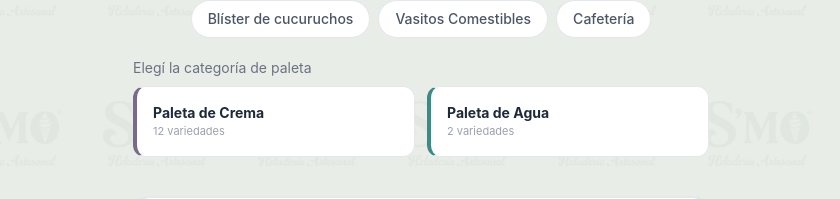
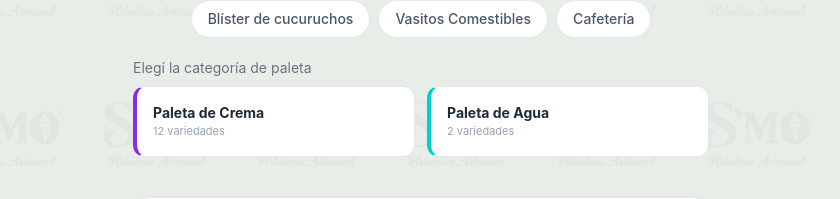
Before and after one commit to FernandoSantos-7/heladeria-smo-v2, a React (Vite) app: page / in a window 1280 px wide. Both pictures are taken after a click on the button "Paletas". Shown: the part 538-737 px from the top of the page, without its empty margins (219-1059 px from the left). Built offline with nearby package versions, Linux system fonts and the light colour scheme.

Commit message:
Agregado diseño de iluminacion neon unico sin repetir colores en postres

```diff
--- a/src/components/paletas/SeccionPaletas.jsx
+++ b/src/components/paletas/SeccionPaletas.jsx
@@ -4,16 +4,28 @@
 import { paletas } from "../../data/paletas";
 import { PRECIO_PALETA } from "../../constants/config";
 
-
 const categorias = [...new Set(paletas.map((p) => p.categoria))];
 
+// Colores vibrantes y efecto luminoso para las paletas y sus modales
 const CATEGORIA_COLOR = {
-  Crema: "border-l-[#7a6a8a]",
-  Agua: "border-l-[#3b8a86]",
+  Crema: {
+    borde: "border-l-[#8A2BE2]", // Violeta eléctrico/fluo
+    hover: "hover:border-[#8A2BE2] hover:bg-[#8A2BE2]/10 hover:shadow-[0_0_20px_rgba(138,43,226,0.4)]",
+    hoverItem: "hover:border-[#8A2BE2] hover:bg-[#8A2BE2]/10",
+  },
+  Agua: {
+    borde: "border-l-[#00CED1]", // Turquesa/celeste fluo fresco
+    hover: "hover:border-[#00CED1] hover:bg-[#00CED1]/10 hover:shadow-[0_0_20px_rgba(0,206,209,0.4)]",
+    hoverItem: "hover:border-[#00CED1] hover:bg-[#00CED1]/10",
+  },
 };
 
 export default function SeccionPaletas({ onAgregarAlCarrito }) {
   const [categoriaAbierta, setCategoriaAbierta] = useState(null);
+
+  const estiloActual = CATEGORIA_COLOR[categoriaAbierta] || {
+    hoverItem: "hover:border-gray-400 hover:bg-gray-50",
+  };
 
   return (
     <section className="mb-6">
@@ -21,13 +33,16 @@
 
       <div className="grid grid-cols-2 gap-3">
         {categorias.map((cat) => {
-          const colorBorde = CATEGORIA_COLOR[cat] ?? "border-l-gray-300";
+          const configCat = CATEGORIA_COLOR[cat] || {};
+          const colorBorde = configCat.borde || "border-l-gray-300";
+          const hoverEfecto = configCat.hover || "hover:border-gray-400";
           const cantidad = paletas.filter((p) => p.categoria === cat).length;
+
           return (
             <button
               key={cat}
               onClick={() => setCategoriaAbierta(cat)}
-              className={`bg-white border border-gray-200 border-l-4 ${colorBorde} text-left p-4 rounded-xl transition hover:shadow-md`}
+              className={`bg-white border border-gray-200 border-l-4 ${colorBorde} text-left p-4 rounded-xl transition ${hoverEfecto} hover:shadow-md`}
             >
               <p className="font-bold text-sm text-gray-800">Paleta de {cat}</p>
               <p className="text-[11px] text-gray-400">{cantidad} variedades</p>
@@ -50,7 +65,7 @@
               <button
                 onClick={() => setCategoriaAbierta(null)}
                 aria-label="Cerrar"
-                className="text-gray-400"
+                className="text-gray-400 hover:text-gray-600 transition"
               >
                 <X size={20} />
               </button>
@@ -62,7 +77,7 @@
                 .map((p) => (
                   <div
                     key={p.id}
-                    className="w-full text-left p-3 rounded-lg border border-gray-200 flex justify-between items-start gap-2"
+                    className={`w-full text-left p-3 rounded-lg border border-gray-200 flex justify-between items-start gap-2 transition ${estiloActual.hoverItem}`}
                   >
                     <div>
                       <p className="font-bold text-sm text-gray-800">{p.nombre}</p>
@@ -79,10 +94,9 @@
                           nombre: p.nombre,
                           precio: PRECIO_PALETA,
                         });
-
                         setCategoriaAbierta(null);
                       }}
-                      className="shrink-0 bg-[#4a5d4a] text-white rounded-full p-2"
+                      className="shrink-0 bg-[#4a5d4a] text-white rounded-full p-2 hover:bg-[#3b4d3b] transition shadow-sm"
                       aria-label={`Agregar ${p.nombre}`}
                     >
                       <Plus size={16} />
--- a/src/components/postres/SeccionPostres.jsx
+++ b/src/components/postres/SeccionPostres.jsx
@@ -5,6 +5,30 @@
 import { PRECIO_POSTRE } from "../../constants/config";
 
 const categorias = [...new Set(postres.map((p) => p.categoria))];
+
+// Colores únicos y exclusivos para cada categoría de postres (¡sin repetir y sin rojo!)
+const POSTRE_COLORS = {
+  Alfajores: {
+    borde: "border-l-[#E3A008]", // Amarillo Oro brillante
+    hover: "hover:border-[#E3A008] hover:bg-[#E3A008]/10 hover:shadow-[0_0_20px_rgba(227,160,8,0.4)]",
+    hoverItem: "hover:border-[#E3A008] hover:bg-[#E3A008]/10",
+  },
+  Helixir: {
+    borde: "border-l-[#10B981]", // Verde Esmeralda brillante
+    hover: "hover:border-[#10B981] hover:bg-[#10B981]/10 hover:shadow-[0_0_20px_rgba(16,185,129,0.4)]",
+    hoverItem: "hover:border-[#10B981] hover:bg-[#10B981]/10",
+  },
+  Cubanitos: {
+    borde: "border-l-[#9333EA]", // Violeta profundo brillante
+    hover: "hover:border-[#9333EA] hover:bg-[#9333EA]/10 hover:shadow-[0_0_20px_rgba(147,51,234,0.4)]",
+    hoverItem: "hover:border-[#9333EA] hover:bg-[#9333EA]/10",
+  },
+  default: {
+    borde: "border-l-[#6366F1]", // Índigo brillante por defecto
+    hover: "hover:border-[#6366F1] hover:bg-[#6366F1]/10 hover:shadow-[0_0_20px_rgba(99,102,241,0.4)]",
+    hoverItem: "hover:border-[#6366F1] hover:bg-[#6366F1]/10",
+  }
+};
 
 export default function SeccionPostres({ onAgregarAlCarrito }) {
   const [categoriaAbierta, setCategoriaAbierta] = useState(null);
@@ -18,12 +42,14 @@
 
       <div className="grid grid-cols-2 gap-3">
         {categorias.map((cat) => {
+          const configCat = POSTRE_COLORS[cat] || POSTRE_COLORS.default;
           const cantidad = postres.filter((p) => p.categoria === cat).length;
+
           return (
             <button
               key={cat}
               onClick={() => setCategoriaAbierta(cat)}
-              className="bg-white border border-gray-200 border-l-4 border-l-[#6b4226] text-left p-4 rounded-xl transition hover:shadow-md"
+              className={`bg-white border border-gray-200 border-l-4 ${configCat.borde} text-left p-4 rounded-xl transition ${configCat.hover} hover:shadow-md`}
             >
               <p className="font-bold text-sm text-gray-800">{cat}</p>
               <p className="text-[11px] text-gray-400">{cantidad} variedades</p>
@@ -33,6 +59,9 @@
       </div>
 
       {categoriaAbierta && (
+        (() => {
+          const estiloActual = POSTRE_COLORS[categoriaAbierta] || POSTRE_COLORS.default;
+          return (
             <div
               className="fixed inset-0 bg-black/40 flex items-center justify-center p-4 z-50"
               onClick={() => setCategoriaAbierta(null)}
@@ -46,7 +75,7 @@
                   <button
                     onClick={() => setCategoriaAbierta(null)}
                     aria-label="Cerrar"
-                className="text-gray-400"
+                    className="text-gray-400 hover:text-gray-600 transition"
                   >
                     <X size={20} />
                   </button>
@@ -58,14 +87,14 @@
                     .map((p) => (
                       <div
                         key={p.id}
-                    className="w-full text-left p-3 rounded-lg border border-gray-200 flex justify-between items-start gap-2"
+                        className={`w-full text-left p-3 rounded-lg border border-gray-200 flex justify-between items-start gap-2 transition ${estiloActual.hoverItem}`}
                       >
                         <div>
                           <p className="font-bold text-sm text-gray-800">{p.nombre}</p>
                           <p className="text-xs text-gray-500">{p.descripcion}</p>
-                      <p className="text-xs text-gray-400 mt-1">${PRECIO_POSTRE.toLocaleString("es-AR")}
+                          <p className="text-xs text-gray-400 mt-1">
+                            ${PRECIO_POSTRE.toLocaleString("es-AR")}
                           </p>
-
                         </div>
                         <button
                           onClick={() => {
@@ -75,10 +104,9 @@
                               nombre: p.nombre,
                               precio: PRECIO_POSTRE,
                             });
-
                             setCategoriaAbierta(null);
                           }}
-                      className="shrink-0 bg-[#f4a5d4] text-white rounded-full p-2"
+                          className="shrink-0 bg-[#4a5d4a] text-white rounded-full p-2 hover:bg-[#3b4d3b] transition shadow-sm"
                           aria-label={`Agregar ${p.nombre}`}
                         >
                           <Plus size={16} />
@@ -88,6 +116,8 @@
                 </div>
               </div>
             </div>
+          );
+        })()
       )}
     </section>
   );
--- a/src/components/tortas/SeccionTortas.jsx
+++ b/src/components/tortas/SeccionTortas.jsx
@@ -5,6 +5,26 @@
 import { PRECIO_TORTA } from "../../constants/config";
 
 const categorias = [...new Set(tortas.map((t) => t.categoria))];
+
+// Colores únicos y exclusivos para cada tamaño/categoría de torta (¡sin repetir con paletas!)
+const TRAY_COLORS = {
+  Chica: {
+    borde: "border-l-[#FF4500]", // Naranja fuego brillante
+    hover: "hover:border-[#FF4500] hover:bg-[#FF4500]/10 hover:shadow-[0_0_20px_rgba(255,69,0,0.4)]",
+    hoverItem: "hover:border-[#FF4500] hover:bg-[#FF4500]/10",
+  },
+  Grande: {
+    borde: "border-l-[#32CD32]", // Verde lima eléctrico brillante
+    hover: "hover:border-[#32CD32] hover:bg-[#32CD32]/10 hover:shadow-[0_0_20px_rgba(50,205,50,0.4)]",
+    hoverItem: "hover:border-[#32CD32] hover:bg-[#32CD32]/10",
+  },
+  // Por si hay alguna otra categoría extra:
+  default: {
+    borde: "border-l-[#FF1493]", // Fucsia brillante por las dudas
+    hover: "hover:border-[#FF1493] hover:bg-[#FF1493]/10 hover:shadow-[0_0_20px_rgba(255,20,147,0.4)]",
+    hoverItem: "hover:border-[#FF1493] hover:bg-[#FF1493]/10",
+  }
+};
 
 export default function SeccionTortas({ onAgregarAlCarrito }) {
   const [categoriaAbierta, setCategoriaAbierta] = useState(null);
@@ -15,12 +35,14 @@
 
       <div className="grid grid-cols-2 gap-3">
         {categorias.map((cat) => {
+          const configCat = TRAY_COLORS[cat] || TRAY_COLORS.default;
           const cantidad = tortas.filter((t) => t.categoria === cat).length;
+
           return (
             <button
               key={cat}
               onClick={() => setCategoriaAbierta(cat)}
-              className="bg-white border border-gray-200 border-l-4 border-l-[#7a6a8a] text-left p-4 rounded-xl transition hover:shadow-md"
+              className={`bg-white border border-gray-200 border-l-4 ${configCat.borde} text-left p-4 rounded-xl transition ${configCat.hover} hover:shadow-md`}
             >
               <p className="font-bold text-sm text-gray-800">Torta {cat}</p>
               <p className="text-[11px] text-gray-400">
@@ -32,6 +54,9 @@
       </div>
 
       {categoriaAbierta && (
+        (() => {
+          const estiloActual = TRAY_COLORS[categoriaAbierta] || TRAY_COLORS.default;
+          return (
             <div
               className="fixed inset-0 bg-black/40 flex items-center justify-center p-4 z-50"
               onClick={() => setCategoriaAbierta(null)}
@@ -45,7 +70,7 @@
                   <button
                     onClick={() => setCategoriaAbierta(null)}
                     aria-label="Cerrar"
-                className="text-gray-400"
+                    className="text-gray-400 hover:text-gray-600 transition"
                   >
                     <X size={20} />
                   </button>
@@ -59,7 +84,7 @@
                       return (
                         <div
                           key={t.id}
-                      className="w-full text-left p-3 rounded-lg border border-gray-200 flex justify-between items-start gap-2"
+                          className={`w-full text-left p-3 rounded-lg border border-gray-200 flex justify-between items-start gap-2 transition ${estiloActual.hoverItem}`}
                         >
                           <div>
                             <p className="font-bold text-sm text-gray-800">{t.nombre}</p>
@@ -76,10 +101,9 @@
                                 nombre: `Torta ${t.nombre} (${t.categoria})`,
                                 precio,
                               });
-
                               setCategoriaAbierta(null);
                             }}
-                        className="shrink-0 bg-[#4a5d4a] text-white rounded-full p-2"
+                            className="shrink-0 bg-[#4a5d4a] text-white rounded-full p-2 hover:bg-[#3b4d3b] transition shadow-sm"
                             aria-label={`Agregar ${t.nombre}`}
                           >
                             <Plus size={16} />
@@ -90,6 +114,8 @@
                 </div>
               </div>
             </div>
+          );
+        })()
       )}
     </section>
   );
```
Lines whose indentation alone changed are shown as unchanged.
